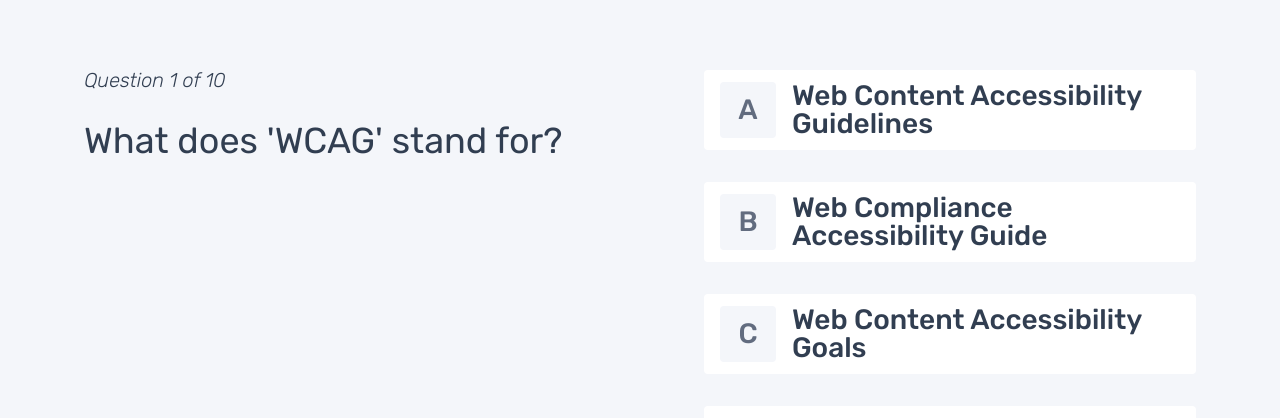
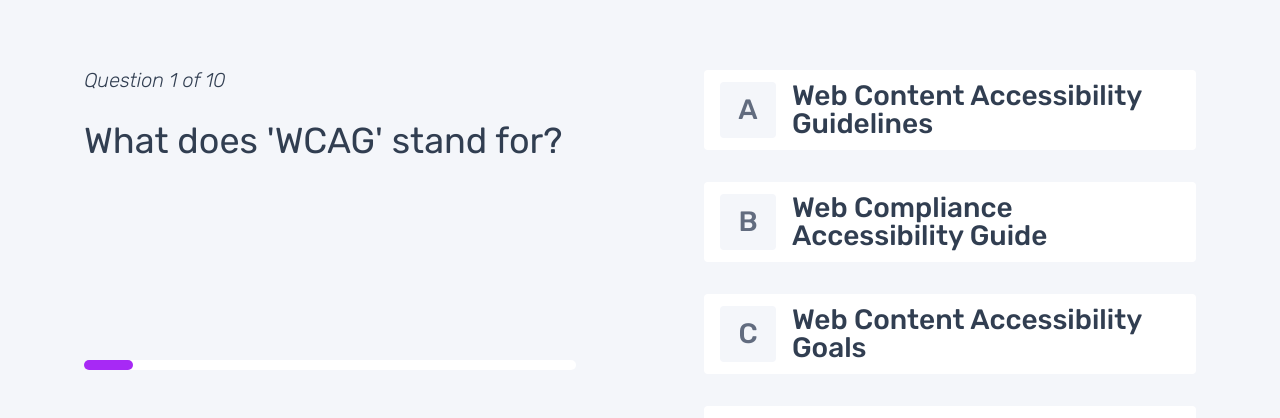
Before and after one commit to mehdilight/fm-quiz-app, a Vue app: page /quiz/Accessibility in a window 1280 px wide. Shown: the part 154-572 px from the top of the page. Built offline with nearby package versions, Linux system fonts and the light colour scheme.

Commit message:
adjust height

```diff
--- a/src/screens/Quiz.vue
+++ b/src/screens/Quiz.vue
@@ -88,12 +88,20 @@
   <PageWrapper>
     <section class="mb-10">
       <template v-if="!shouldDisplayScore">
-        <p class="text-sm text-dark-navy dark:text-white font-light italic md:text-bodyS mb-3 md:mb-7">
-          Question {{ currentQuestionIndex + 1 }} of {{ selectedQuiz.questions?.length }}
-        </p>
-        <p class="text-xl md:text-headingM text-dark-navy dark:text-white leading-tight">
-          {{ currentQuestion.question }}
-        </p>
+        <div class="lg:h-[300px] flex flex-col justify-between">
+          <div>
+            <p class="text-sm text-dark-navy dark:text-white font-light italic md:text-bodyS mb-3 md:mb-7">
+              Question {{ currentQuestionIndex + 1 }} of {{ selectedQuiz.questions?.length }}
+            </p>
+            <p class="text-xl md:text-headingM text-dark-navy dark:text-white leading-tight mb-10">
+              {{ currentQuestion.question }}
+            </p>
+          </div>
+          <div class="w-full bg-white rounded-full h-2.5 dark:bg-navy">
+            <div class="bg-purple h-2.5 rounded-full"
+              :style="{ width: `${((currentQuestionIndex + 1) * 100) / selectedQuiz.questions?.length}%` }"></div>
+          </div>
+        </div>
       </template>
       <template v-else>
         <h1 class="text-4xl text-dark-navy dark:text-white mb-4 md:text-headingL leading-tight">
@@ -148,7 +156,8 @@
         </div>
       </div>
       <div class="mt-4">
-        <button @click="playAgain" class="bg-purple w-full block font-medium px-4 py-3 rounded-xl text-white text-headingS hover:bg-purple/50">
+        <button @click="playAgain"
+          class="bg-purple w-full block font-medium px-4 py-3 rounded-xl text-white text-headingS hover:bg-purple/50">
           Play Again
         </button>
       </div>
```
